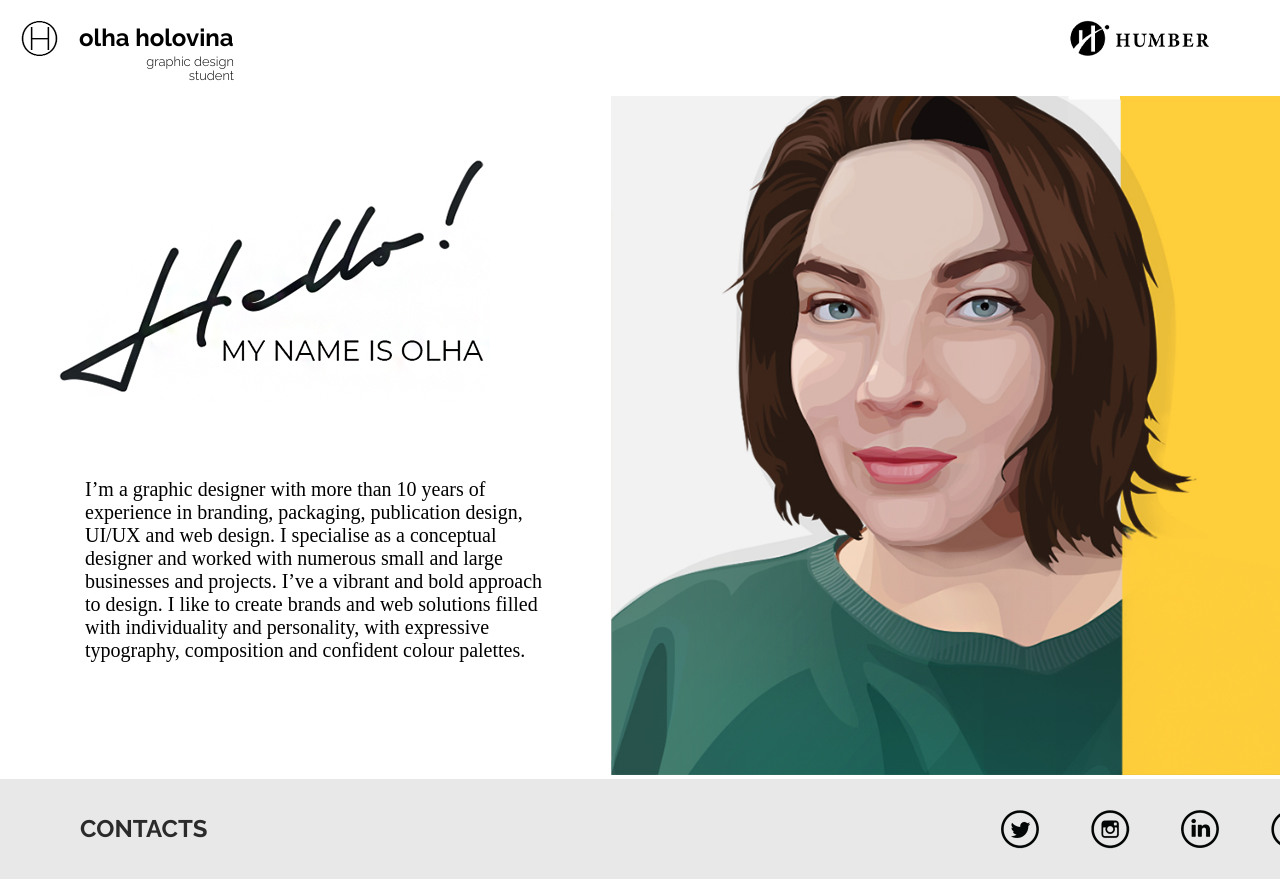
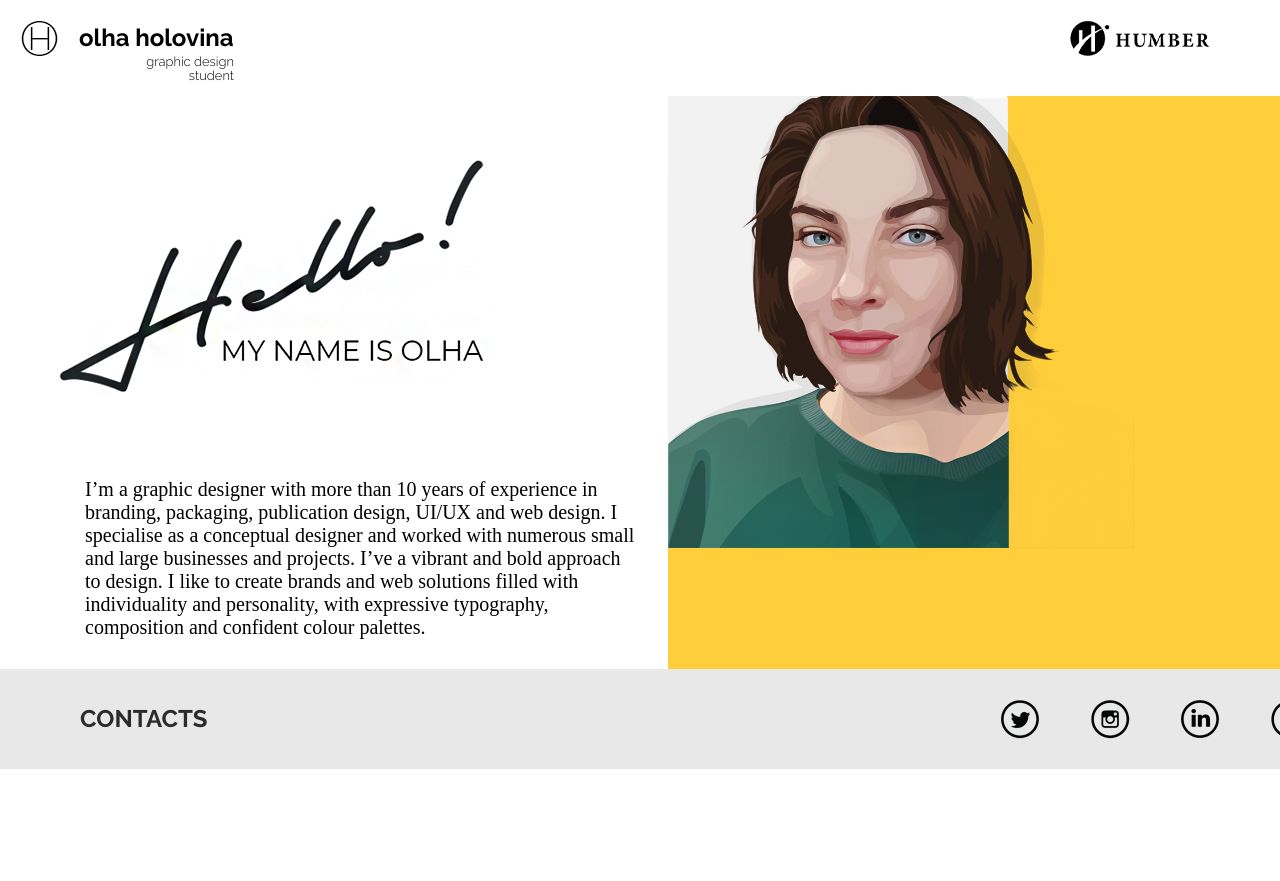
Before and after one commit to OlhaHolovina/react-components-assifnment-1, a React (Create React App) app: page / in a window 1280 px wide. Shown: the top 881 px of the page. After the commit the page ends 800 px from the top, so only its background shows below. Built offline with nearby package versions, Linux system fonts and the light colour scheme.

Commit message:
profile-img responsivness fix

```diff
--- a/src/components/ProfileImg/style.css
+++ b/src/components/ProfileImg/style.css
@@ -1,11 +1,17 @@
+aside {
+  background: #FFCE3B;
+  width: 50%;
+}
+
 .profile-img {
-  max-width: 100%;
+  width: 466px;
+  height: 456px;
   object-fit: contain;
-  padding-left: 30px;
+  margin-top: -2px;
 }
 
 @media screen and (max-width: 900px) {
-  .profile-img {
+  aside {
     display: none;
   }
 }
```
